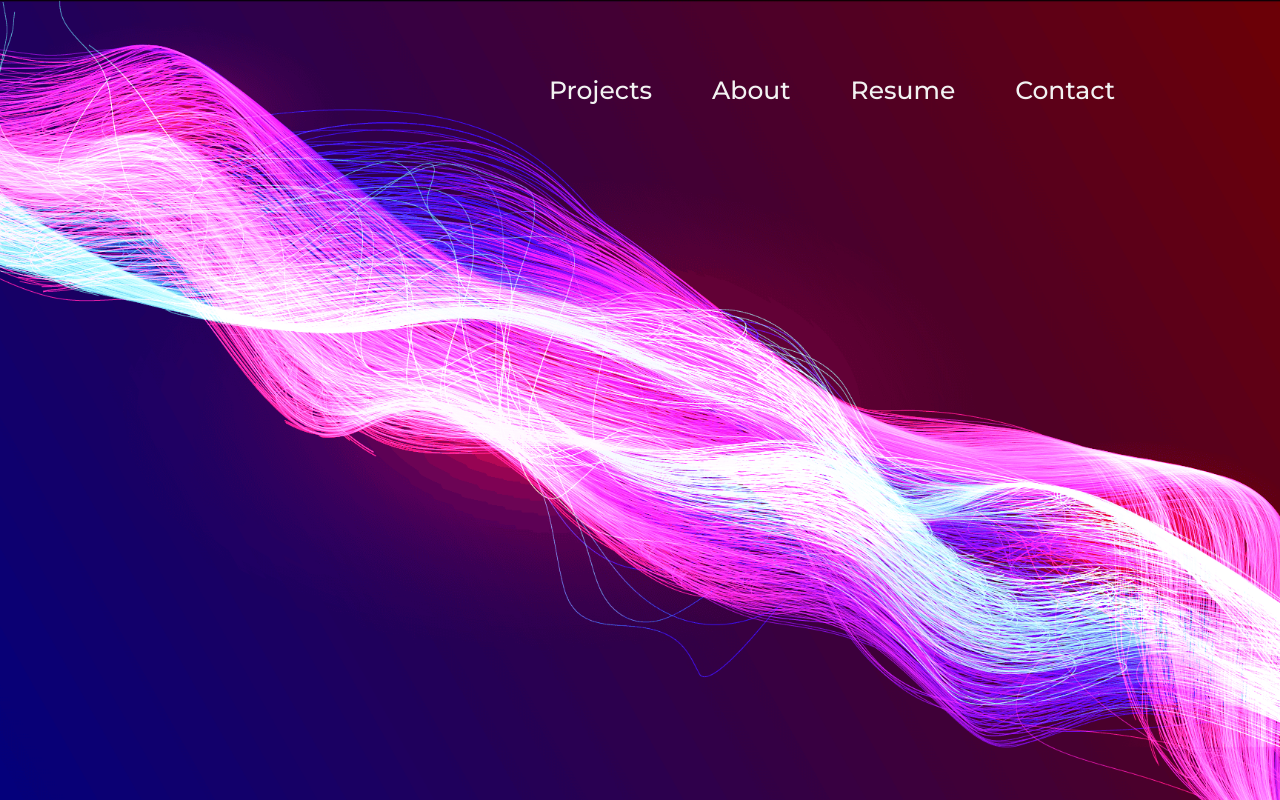
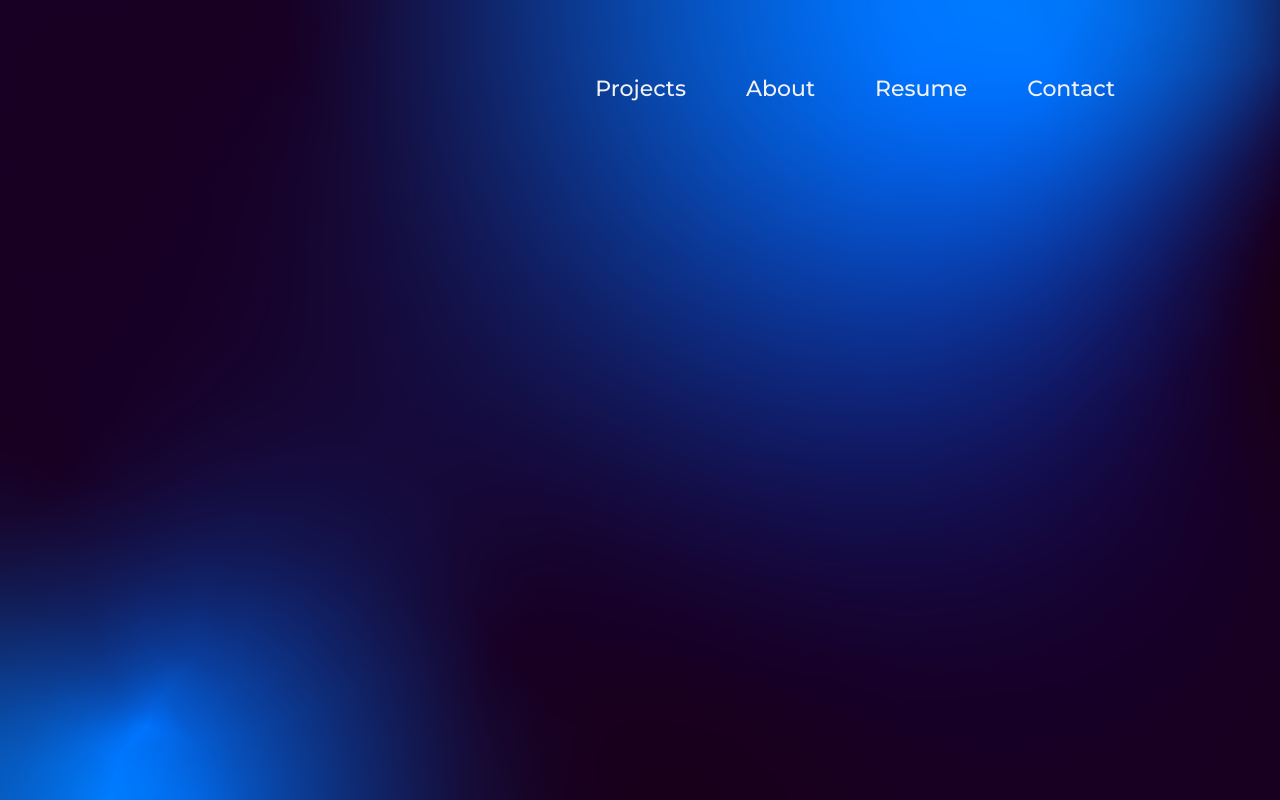
Before and after one commit to kwalorz/my_portfolio, a plain HTML site: page index.html in a window 1280 px wide. Drawn offline with Linux system fonts and the light colour scheme.

Commit message:
new gradient background

```diff
--- a/css/style.css
+++ b/css/style.css
@@ -12,7 +12,7 @@ header {
   position: relative;
   height: 100vh;
   width: 100%;
-  background: #000000 url(/img/Background_portfolio.png) center center / cover
+  background: #000000 url(../img/gradient_blue.png) center center / cover
     no-repeat;
 }
 
@@ -35,12 +35,12 @@ nav ul li {
 nav ul li a {
   text-decoration: none;
   color: #f2f2f2;
-  font-size: 25px;
+  font-size: 22px;
   transition: all 0.2s ease-in-out;
 }
 
 nav ul li a:hover {
-  font-size: 27px;
+  font-size: 25px;
 }
 
 /*******************Modal windows************************/
```
Also changed, not shown: img/gradient_blue.png (added).
